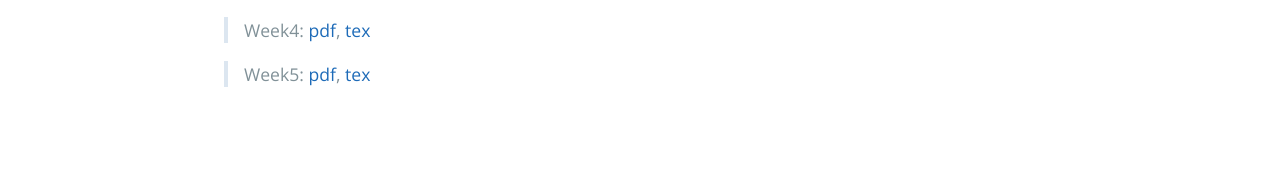
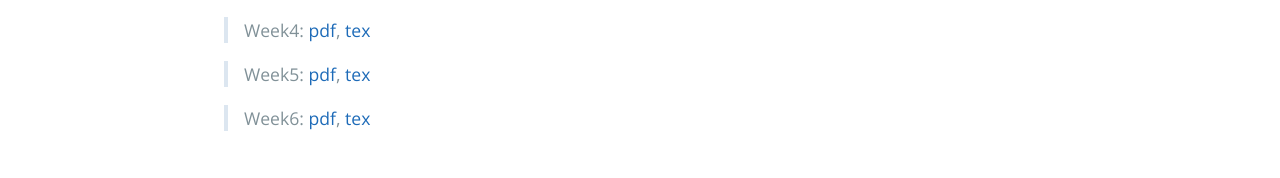
Before and after one commit to YuanYuYuan/calculus-2020, a Jekyll site: the page built from index.md, in a window 1280 px wide. Shown: the part 843-1021 px from the top of the page. Built offline with Jekyll 4.4.1, drawn with Linux system fonts in a browser that asks for light colours; our own code applies the rules of GitHub Pages for plain Markdown files; before the commit the page ends 980 px from its top, so only the background shows below that.

Commit message:
add week 6

```diff
--- a/index.md
+++ b/index.md
@@ -27,3 +27,5 @@ You may import them into the [overleaf](https://www.overleaf.com/) and then edit
 > Week4: [pdf](./exercise/week4.pdf), [tex](./exercise/week4.tex)
 
 > Week5: [pdf](./exercise/week5.pdf), [tex](./exercise/week5.tex)
+
+> Week6: [pdf](./exercise/week6.pdf), [tex](./exercise/week6.tex)
```
Also changed, not shown: exercise/png/3.9.29.png (added), exercise/png/3.9.30.png (added), exercise/png/3.9.44.png (added), 2 other files.
